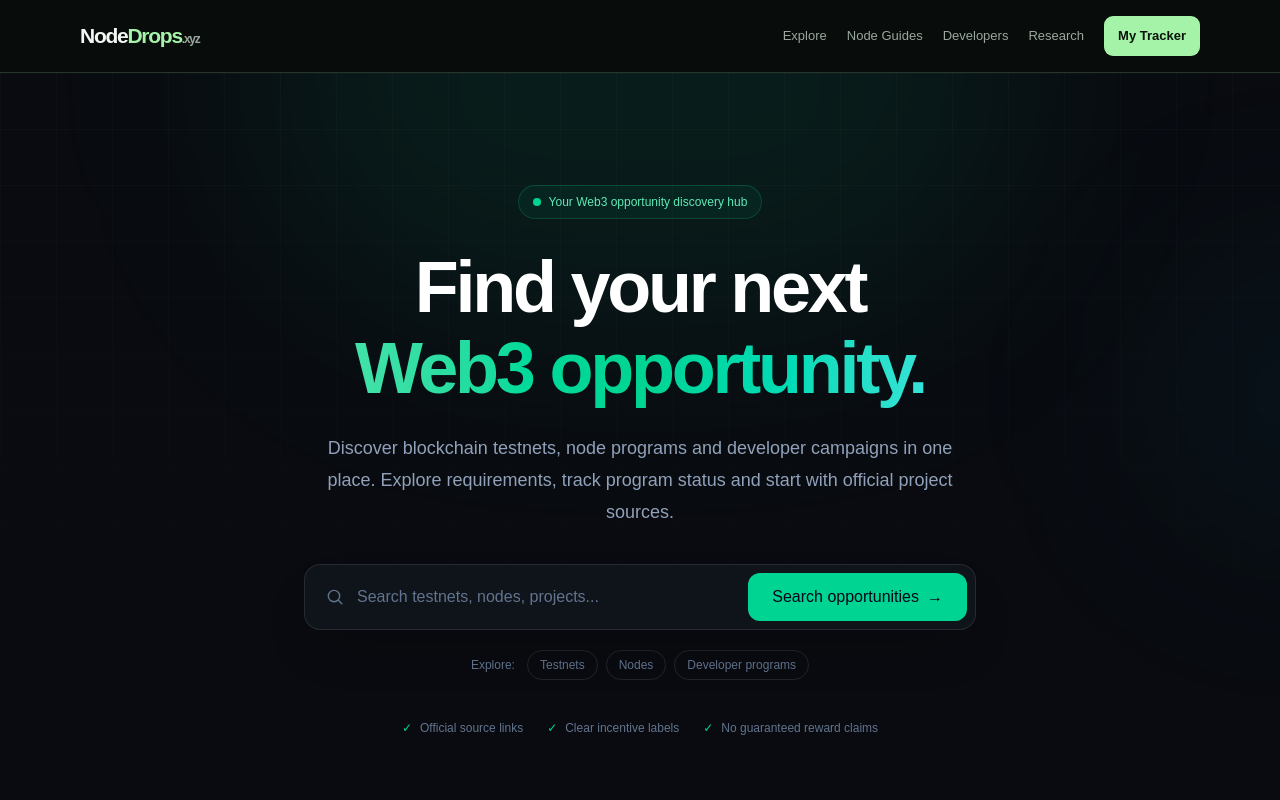
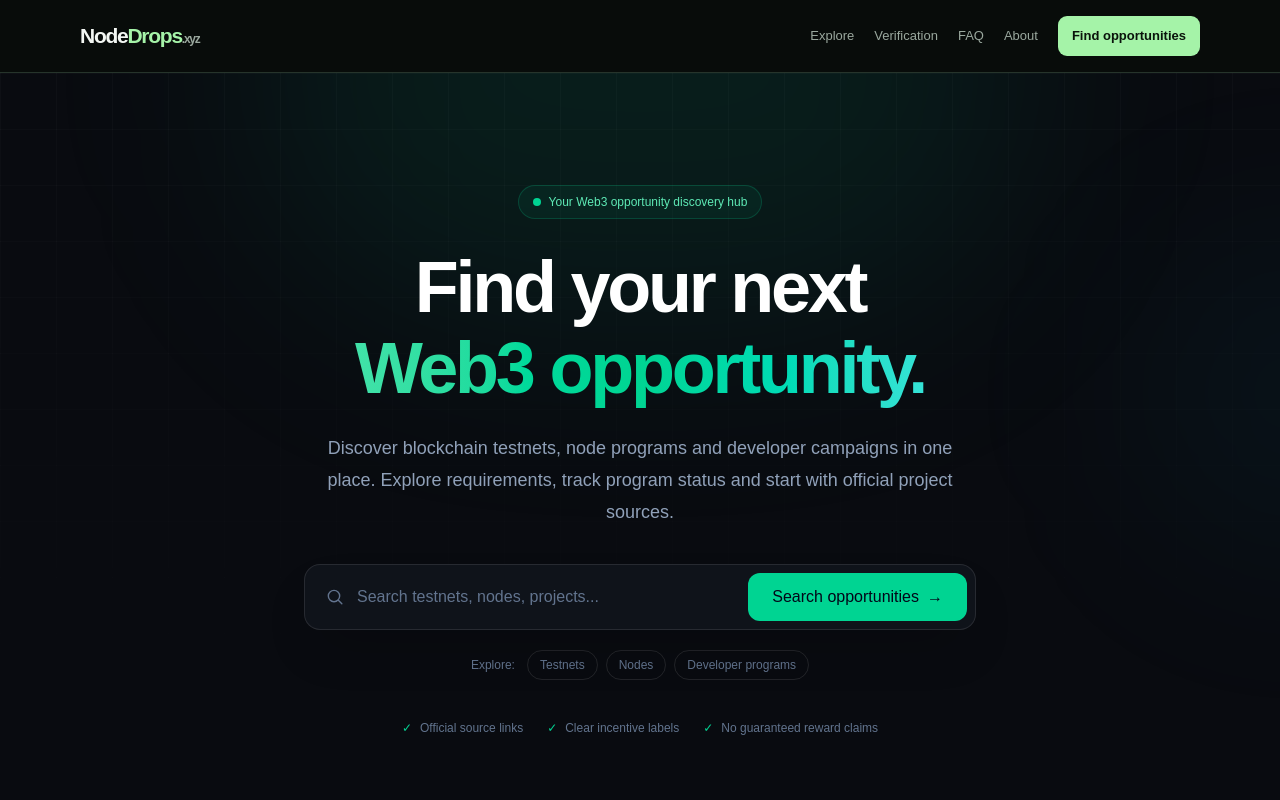
Before and after one commit to tokenstalk787-star/nodedrops, a Next.js app: page / in a window 1280 px wide. Shown: the top 800 px of the page. Built offline with nearby package versions, Linux system fonts and the light colour scheme; no server answers; the database is empty.

Commit message:
Fix navigation to point to existing pages

```diff
--- a/src/components/site-header.tsx
+++ b/src/components/site-header.tsx
@@ -1,9 +1,10 @@
 import Link from "next/link";
+
 const navigation = [
   { label: "Explore", href: "/opportunities" },
-  { label: "Node Guides", href: "/nodes" },
-  { label: "Developers", href: "/developers" },
-  { label: "Research", href: "/research" },
+  { label: "Verification", href: "/methodology" },
+  { label: "FAQ", href: "/faq" },
+  { label: "About", href: "/about" },
 ];
 
 export function SiteHeader() {
@@ -54,17 +55,17 @@ export function SiteHeader() {
           }}
         >
           {navigation.map((item) => (
-            <a
+            <Link
               key={item.href}
               href={item.href}
               style={{ color: "var(--muted)" }}
             >
               {item.label}
-            </a>
+            </Link>
           ))}
 
-          <a
-            href="/dashboard"
+          <Link
+            href="/opportunities"
             style={{
               padding: "10px 14px",
               borderRadius: 9,
@@ -73,8 +74,8 @@ export function SiteHeader() {
               fontWeight: 700,
             }}
           >
-            My Tracker
-          </a>
+            Find opportunities
+          </Link>
         </nav>
       </div>
     </header>
```
